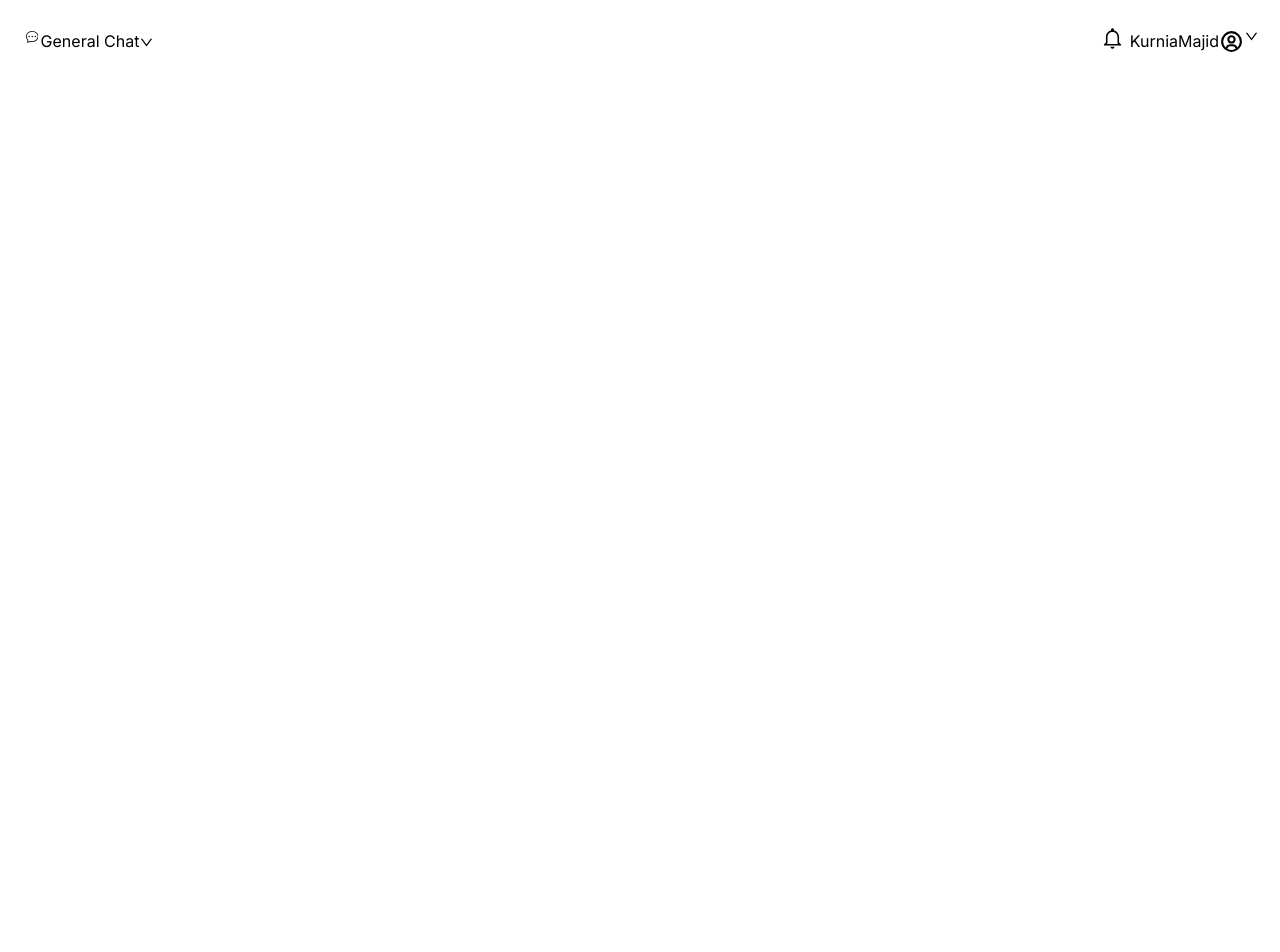
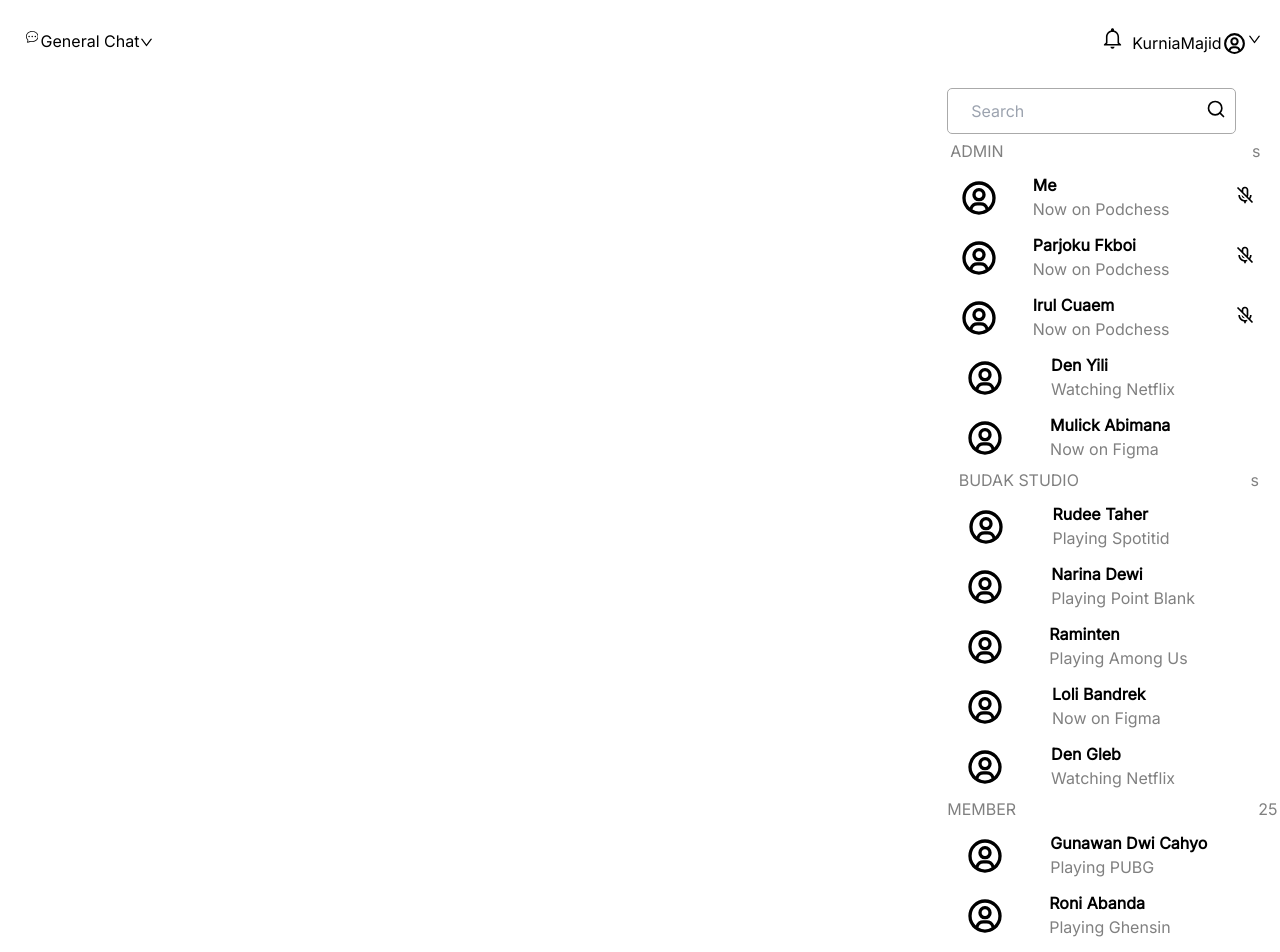
Before and after one commit to ZakariaeANNA/react-project, a React (Create React App) app: page / in a window 1280 px wide. Shown: the top 952 px of the page. Before the commit the page ends 800 px from the top, so only its background shows below. Built offline with nearby package versions, Linux system fonts and the light colour scheme.

Commit message:
ismail commit

```diff
--- a/src/Components/Navbar.js
+++ b/src/Components/Navbar.js
@@ -31,7 +31,7 @@ const Navbar = () =>{
 
                   <div className="dropdown2">
                   <ul>
-                   <li>
+                   <li className="dropdown2">
 
                               <a href="#">KurniaMajid</a>
                               <a href="#"><BiUserCircle size={25}/></a>
--- /dev/null
+++ b/src/Components/SidebarRight.css
@@ -0,0 +1,263 @@
+#serch {
+    display: block;
+    font-size: 16px;
+    padding: 10px 10px;
+    width: 89%;
+    background: #fff;
+    padding-left: 3px;
+    outline: none !important;
+}
+
+.SidebarRight{
+    padding-left: 74%;
+}
+
+.search i {
+    position: absolute;
+}
+
+.icon{
+   margin-top: 4%;
+   margin-right: 2%;
+}
+
+.search{
+    background: #fff;
+    padding-left: 20px;
+    border-radius: 5px;
+    box-sizing: border-box;
+    display: inline-flex;
+    border: 1px solid #aaa;
+    margin-right: 3%;
+}
+
+.boxadmin{
+    display: flex;
+    flex-direction: row;
+    justify-content: space-around;
+    padding-top: 5px;
+    padding-right: 3%;
+}
+
+.admin{
+    color:gray;
+    padding-right: 75%;
+}
+
+.status-s{
+    color:gray;
+    padding-right: 2%;
+}
+
+.boxbodakstudio{
+    display: flex;
+    flex-direction: row;
+    justify-content: space-around;
+    padding-top: 5px;
+    padding-right: 3px;
+}
+
+.budakstudio{
+    color:gray;
+    padding-right: 45%;
+}
+
+.status-s1{
+    color:gray;
+    padding-right: 2%;
+}
+
+.boxadmin1{
+    padding-top: 10px;
+}
+
+.boxadmin1{
+    display: flex;
+    flex-direction: row;
+    justify-content: space-around;
+    padding-right: 13px;
+}
+
+.desc1{
+    color:gray;
+}
+
+.iconuser1{
+    padding-right: 10px;
+}
+
+.article1{
+    padding-right: 30px;
+}
+
+.iconmicro1{
+    margin-top: 12px;
+    margin-left: 12px;
+}
+
+
+
+
+.boxadmin2{
+    display: flex;
+    flex-direction: row;
+    justify-content: space-around;
+    padding-right: 57px;
+    padding-top: 10px;
+}
+
+.desc2{
+    color:gray;
+}
+
+.iconuser2{
+    padding-right: 10px;
+}
+
+.article2{
+    padding-right: 30px;
+}
+
+
+.boxadmin3{
+    display: flex;
+    flex-direction: row;
+    justify-content: space-around;
+    padding-right: 62px;
+    padding-top: 10px;
+}
+
+.desc3{
+    color:gray;
+}
+
+.iconuser3{
+    padding-right: 10px;
+}
+
+.article3{
+    padding-right: 30px;
+}
+
+.boxbodakstudio1{
+    display: flex;
+    flex-direction: row;
+    justify-content: space-around;
+    padding-right: 62px;
+    padding-top: 10px;
+}
+
+
+.boxbodakstudio2{
+    display: flex;
+    flex-direction: row;
+    justify-content: space-around;
+    padding-right: 37px;
+    padding-top: 10px;
+}
+
+.desc4{
+    color:gray;
+}
+
+.iconuser4{
+    padding-right: 10px;
+}
+
+.article4{
+    padding-right: 30px;
+}
+
+
+.boxbodakstudio3{
+    display: flex;
+    flex-direction: row;
+    justify-content: space-around;
+    padding-right: 45px;
+    padding-top: 10px;
+}
+
+.desc5{
+    color:gray;
+}
+
+.iconuser5{
+    padding-right: 10px;
+}
+
+.article5{
+    padding-right: 30px;
+}
+
+.boxbodakstudio4{
+    display: flex;
+    flex-direction: row;
+    justify-content: space-around;
+    padding-right: 71px;
+    padding-top: 10px;
+}
+
+.boxbodakstudio5{
+    display: flex;
+    flex-direction: row;
+    justify-content: space-around;
+    padding-right: 57px;
+    padding-top: 10px;
+}
+
+
+.boxmember{
+    display: flex;
+    flex-direction: row;
+    justify-content: space-around;
+    padding-top: 5px;
+    padding-right: 3%;
+}
+
+.member{
+    color:gray;
+    padding-right: 75%;
+}
+
+.status-s2{
+    color:gray;
+    padding-right: 2%;
+}
+
+
+.boxmember1{
+    display: flex;
+    flex-direction: row;
+    justify-content: space-around;
+    padding-right: 25px;
+    padding-top: 10px;
+}
+
+.desc6{
+    color:gray;
+}
+
+.iconuser6{
+    padding-right: 10px;
+}
+
+.article6{
+    padding-right: 30px;
+}
+
+
+.boxmember2{
+    display: flex;
+    flex-direction: row;
+    justify-content: space-around;
+    padding-right: 62px;
+    padding-top: 10px;
+}
+
+.boxmember3{
+    display: flex;
+    flex-direction: row;
+    justify-content: space-around;
+    padding-right: 45px;
+    padding-top: 10px;
+}
--- a/src/Components/SidebarRight.js
+++ b/src/Components/SidebarRight.js
@@ -1,9 +1,160 @@
 import React from "react";
+import './SidebarRight.css';
+import {FiSearch} from 'react-icons/fi';
+import {BiUserCircle,BiMicrophoneOff} from 'react-icons/bi';
+
 
 const SidebarRight = () =>{
     return (
         <div className="SidebarRight">
-
+            <div className="search">
+                <input type="text" placeholder="Search" id="serch"/>
+                <FiSearch size={20} className="icon"/>
+            </div>
+            <div className="boxadmin">
+               <div className="admin">
+                   ADMIN
+               </div>
+               <div className="status-s">
+                   s
+               </div>
+            </div>
+            <div className="boxadmin1">
+               <BiUserCircle size={50} className="iconuser1"/>
+               <div className="article1">
+                    <p><strong>Me</strong></p>
+                    <div className="desc1">
+                    <p>Now on Podchess</p>
+                    </div>
+               </div>
+               <BiMicrophoneOff size={20} className="iconmicro1"/>
+            </div>
+            <div className="boxadmin1">
+               <BiUserCircle size={50} className="iconuser1"/>
+               <div className="article1">
+                    <p><strong>Parjoku Fkboi</strong></p>
+                    <div className="desc1">
+                    <p>Now on Podchess</p>
+                    </div>
+               </div>
+               <BiMicrophoneOff size={20} className="iconmicro1"/>
+            </div>
+            <div className="boxadmin1">
+               <BiUserCircle size={50} className="iconuser1"/>
+               <div className="article1">
+                    <p><strong>Irul Cuaem</strong></p>
+                    <div className="desc1">
+                    <p>Now on Podchess</p>
+                    </div>
+               </div>
+               <BiMicrophoneOff size={20} className="iconmicro1"/>
+            </div>
+            <div className="boxadmin2">
+               <BiUserCircle size={50} className="iconuser2"/>
+               <div className="article2">
+                    <p><strong>Den Yili</strong></p>
+                    <div className="desc2">
+                    <p>Watching Netflix</p>
+                    </div>
+               </div>
+            </div>
+            <div className="boxadmin3">
+               <BiUserCircle size={50} className="iconuser3"/>
+               <div className="article3">
+                    <p><strong>Mulick Abimana</strong></p>
+                    <div className="desc3">
+                    <p>Now on Figma</p>
+                    </div>
+               </div>
+            </div>
+            <div className="boxbodakstudio">
+               <div className="budakstudio">
+                   BUDAK STUDIO
+               </div>
+               <div className="status-s1">
+                   s
+               </div>
+            </div>
+            <div className="boxbodakstudio1">
+               <BiUserCircle size={50} className="iconuser2"/>
+               <div className="article2">
+                    <p><strong>Rudee Taher</strong></p>
+                    <div className="desc2">
+                    <p>Playing Spotitid</p>
+                    </div>
+               </div>
+            </div>
+            <div className="boxbodakstudio2">
+               <BiUserCircle size={50} className="iconuser4"/>
+               <div className="article4">
+                    <p><strong>Narina Dewi</strong></p>
+                    <div className="desc4">
+                    <p>Playing Point Blank</p>
+                    </div>
+               </div>
+            </div>
+            <div className="boxbodakstudio3">
+               <BiUserCircle size={50} className="iconuser5"/>
+               <div className="article5">
+                    <p><strong>Raminten</strong></p>
+                    <div className="desc5">
+                    <p>Playing Among Us</p>
+                    </div>
+               </div>
+            </div>
+            <div className="boxbodakstudio4">
+               <BiUserCircle size={50} className="iconuser5"/>
+               <div className="article5">
+                    <p><strong>Loli Bandrek</strong></p>
+                    <div className="desc5">
+                    <p>Now on Figma</p>
+                    </div>
+               </div>
+            </div>
+            <div className="boxbodakstudio5">
+               <BiUserCircle size={50} className="iconuser5"/>
+               <div className="article5">
+                    <p><strong>Den Gleb</strong></p>
+                    <div className="desc5">
+                    <p>Watching Netflix</p>
+                    </div>
+               </div>
+            </div>
+            <div className="boxmember">
+               <div className="member">
+                   MEMBER
+               </div>
+               <div className="status-s2">
+                   25
+               </div>
+            </div>
+            <div className="boxmember1">
+               <BiUserCircle size={50} className="iconuser6"/>
+               <div className="article6">
+                    <p><strong>Gunawan Dwi Cahyo</strong></p>
+                    <div className="desc6">
+                    <p>Playing PUBG</p>
+                    </div>
+               </div>
+            </div>
+            <div className="boxmember2">
+               <BiUserCircle size={50} className="iconuser6"/>
+               <div className="article6">
+                    <p><strong>Roni Abanda</strong></p>
+                    <div className="desc6">
+                    <p>Playing Ghensin</p>
+                    </div>
+               </div>
+            </div>
+            <div className="boxmember3">
+               <BiUserCircle size={50} className="iconuser6"/>
+               <div className="article6">
+                    <p><strong>Nunung Abraham</strong></p>
+                    <div className="desc6">
+                    <p>Playing Among Us</p>
+                    </div>
+               </div>
+            </div>
         </div>
     );
 }
```
